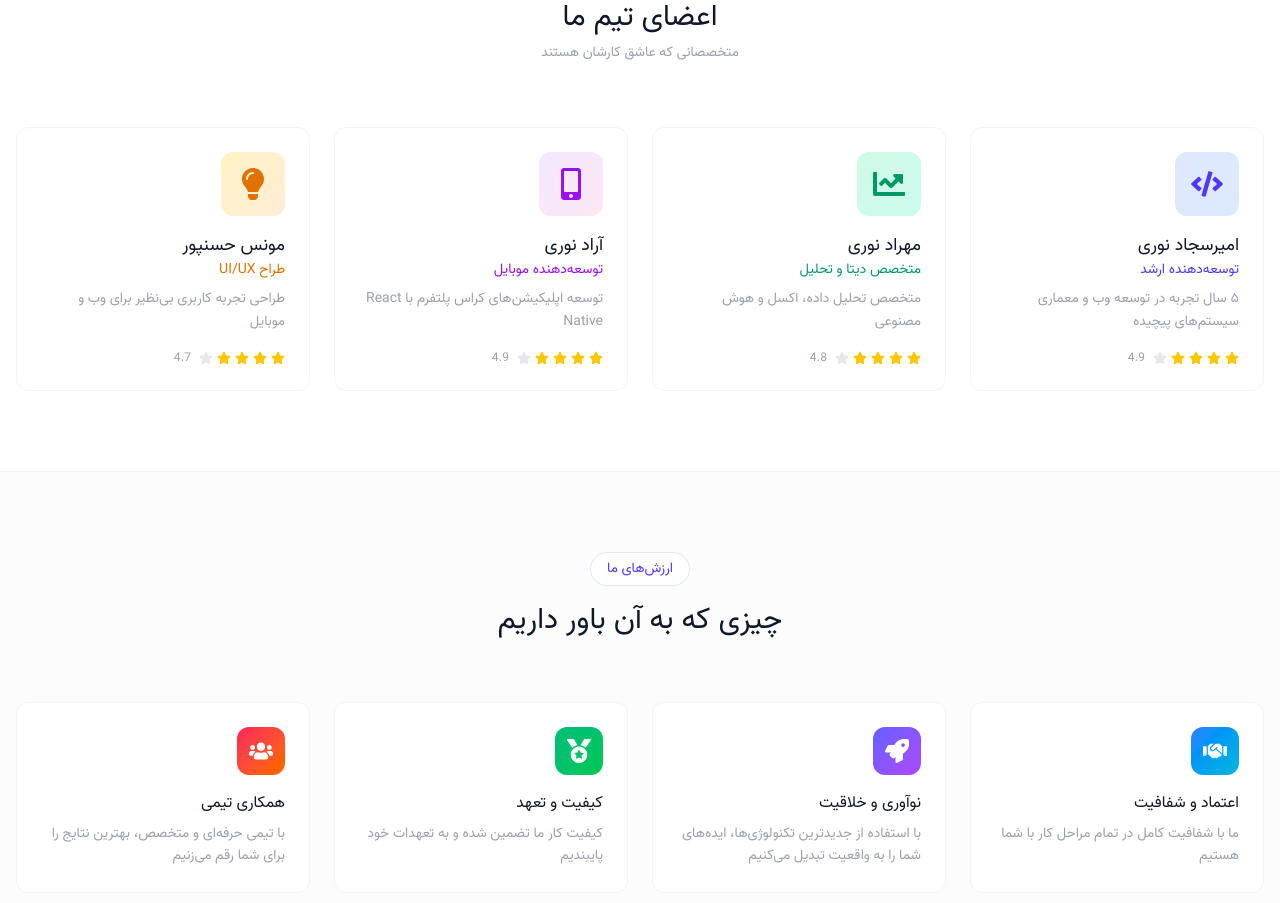
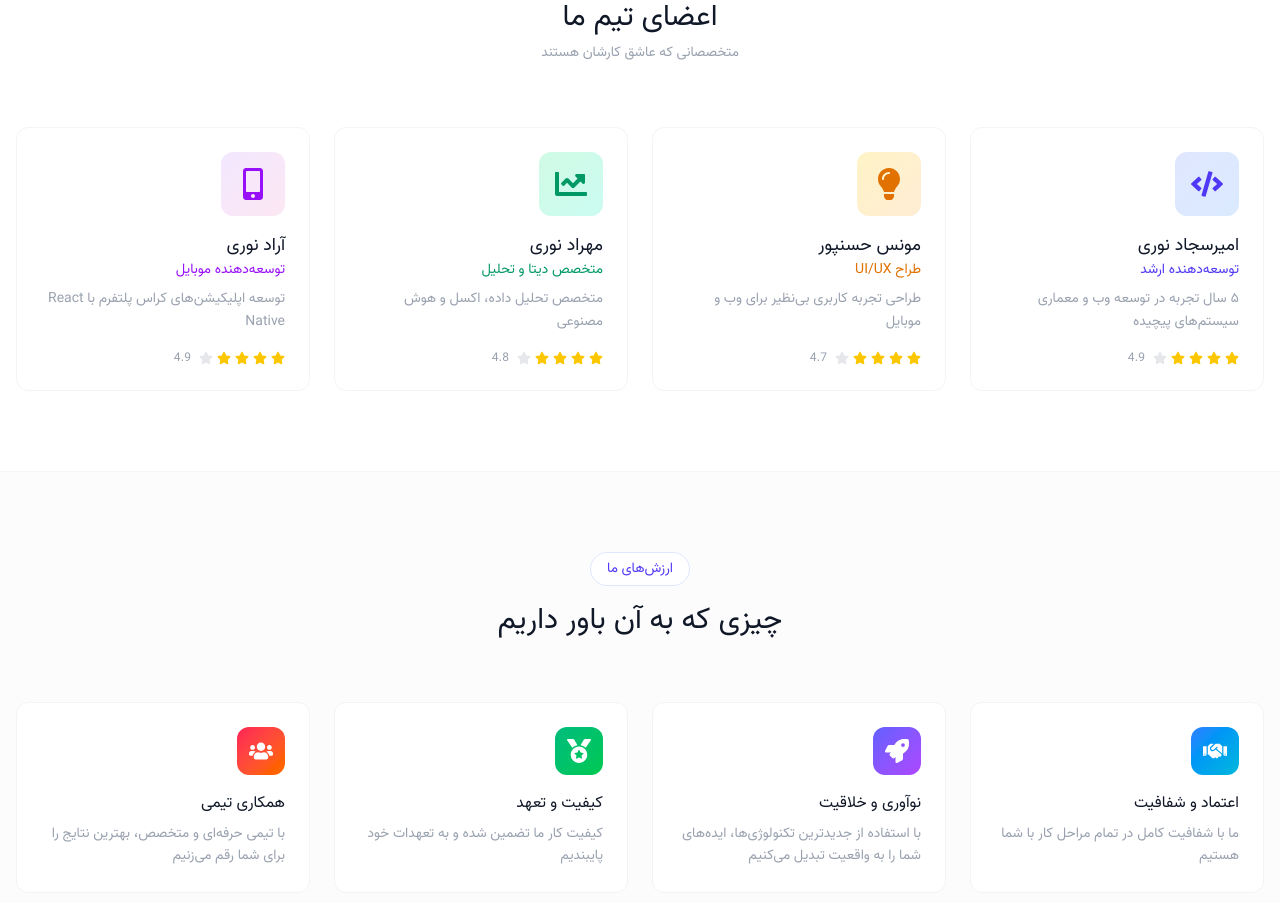
Before and after one commit to CodeWizard-Amir/Vexa, a Next.js app: page /about in a window 1280 px wide. Shown: the part 900-1803 px from the top of the page. Built offline with nearby package versions, Linux system fonts and the light colour scheme.

Commit message:
menu updated

```diff
--- a/app/(pages)/about/page.tsx
+++ b/app/(pages)/about/page.tsx
@@ -113,6 +113,15 @@
       rating: 4.9,
     },
     {
+      name: "مونس حسنپور",
+      role: "طراح UI/UX",
+      icon: FaLightbulb,
+      color: "from-amber-100 to-orange-100",
+      textColor: "text-amber-600",
+      bio: "طراحی تجربه کاربری بی‌نظیر برای وب و موبایل",
+      rating: 4.7,
+    },
+    {
       name: "مهراد نوری",
       role: "متخصص دیتا و تحلیل",
       icon: FaChartLine,
@@ -130,15 +139,7 @@
       bio: "توسعه اپلیکیشن‌های کراس پلتفرم با React Native",
       rating: 4.9,
     },
-    {
-      name: "مونس حسنپور",
-      role: "طراح UI/UX",
-      icon: FaLightbulb,
-      color: "from-amber-100 to-orange-100",
-      textColor: "text-amber-600",
-      bio: "طراحی تجربه کاربری بی‌نظیر برای وب و موبایل",
-      rating: 4.7,
-    },
+
   ];
 
   const values = [
@@ -385,9 +386,8 @@
                   whileInView={{ opacity: 1, x: 0 }}
                   transition={{ duration: 0.5, delay: index * 0.1 }}
                   viewport={{ once: true }}
-                  className={`flex flex-col md:flex-row items-center gap-6 ${
-                    index % 2 === 0 ? 'md:flex-row' : 'md:flex-row-reverse'
-                  }`}
+                  className={`flex flex-col md:flex-row items-center gap-6 ${index % 2 === 0 ? 'md:flex-row' : 'md:flex-row-reverse'
+                    }`}
                 >
                   <div className="flex-1">
                     <div className="bg-white border border-gray-100 rounded-xl p-6 hover:shadow-md transition-all">
```
